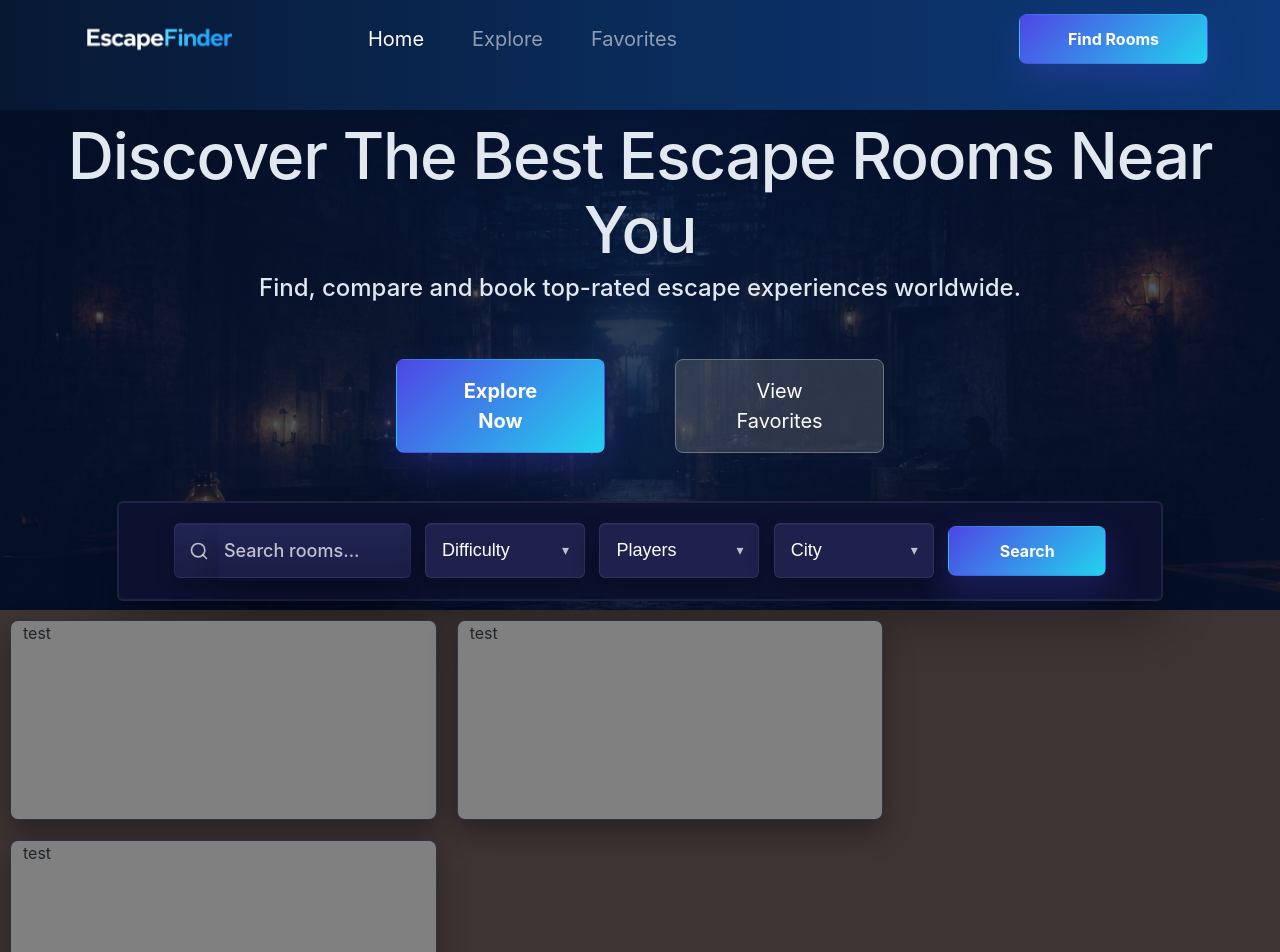
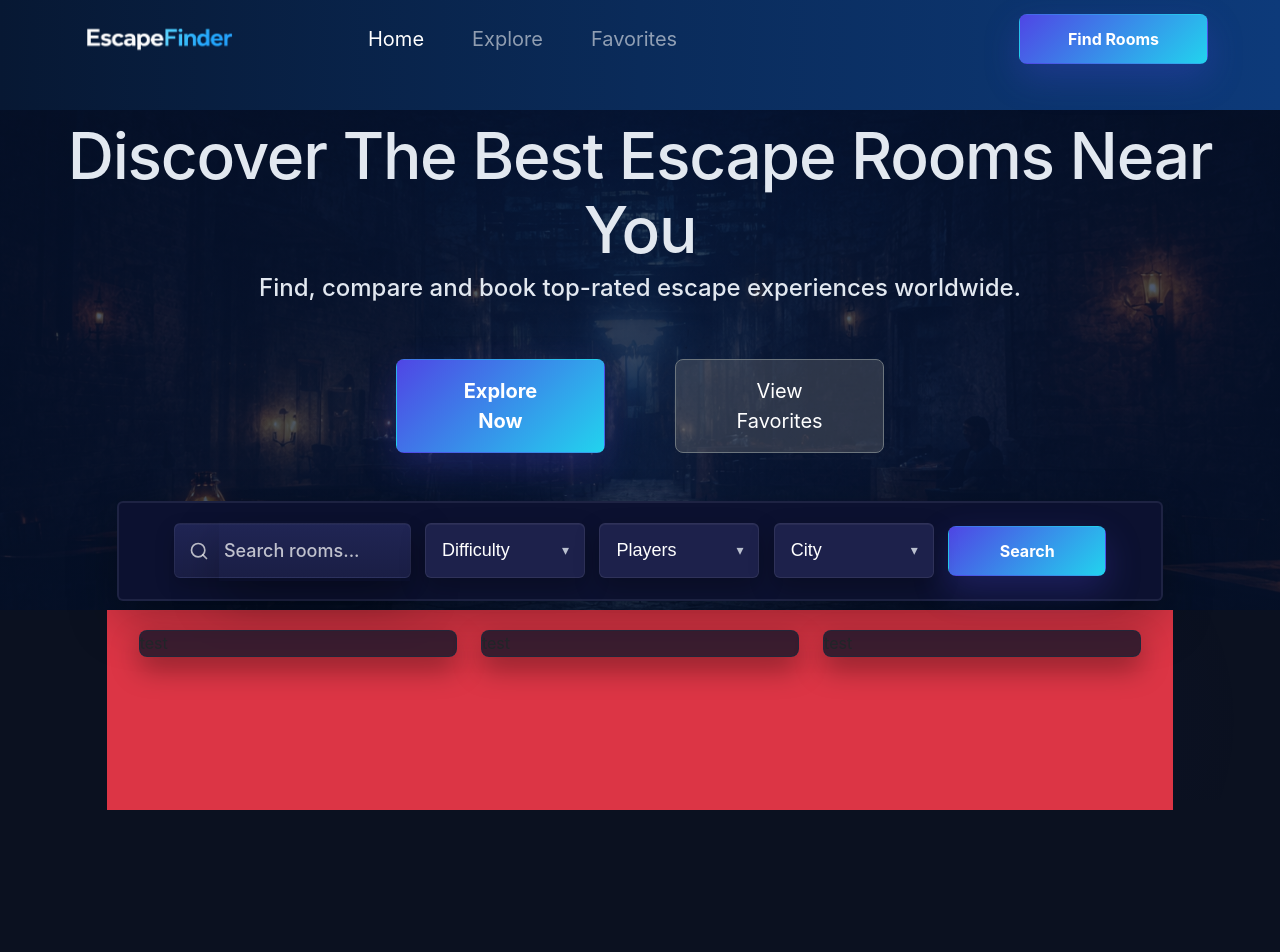
Before and after one commit to kiumars609/escape-finder, a React (Vite) app: page / in a window 1280 px wide. Shown: the top 952 px of the page. After the commit the page ends 810 px from the top, so only its background shows below. Built offline with nearby package versions, Linux system fonts and the light colour scheme.

Commit message:
Edit Card

```diff
--- /dev/null
+++ b/src/Components/Card/Card.jsx
@@ -0,0 +1,10 @@
+import React from "react";
+import "./style.css";
+
+export default function Card() {
+  return (
+    <>
+      <div className="my-card rounded-3 card">test</div>
+    </>
+  );
+}
--- /dev/null
+++ b/src/Components/Card/style.css
@@ -0,0 +1,4 @@
+.my-card {
+  background-color: gray;
+  height: 300px;
+}
--- a/src/Pages/Home/Cards/Card.jsx
+++ /dev/null
@@ -1,11 +0,0 @@
-import React from "react";
-
-export default function Card() {
-  return (
-    <>
-      <div className="col-12 col-md-4 card rounded-3">test</div>
-      <div className="col-12 col-md-4 card rounded-3">test</div>
-      <div className="col-12 col-md-4 card rounded-3">test</div>
-    </>
-  );
-}
--- a/src/Pages/Home/Cards/Cards.jsx
+++ b/src/Pages/Home/Cards/Cards.jsx
@@ -1,14 +1,17 @@
 import React from 'react'
 import "./style.css";
-import Card from './Card';
+import Card from '../../../Components/Card/Card';
 
 export default function Cards() {
   return (
     <>
-    <div className="container-fluid show-cards">
-        <div className="row">
-            <Card />
-        </div>
+    <div className="row col-12 col-md-10 mx-auto show-cards bg-danger">
+        {/* <div className="row bg-danger d-flex"> */}
+
+        {/* </div> */}
+        <div className="col-12 col-md-4"><Card /></div>
+        <div className="col-12 col-md-4"><Card /></div>
+        <div className="col-12 col-md-4"><Card /></div>
     </div>
     </>
   )
--- a/src/Pages/Home/Cards/style.css
+++ b/src/Pages/Home/Cards/style.css
@@ -1,10 +1,5 @@
 .show-cards {
-  height: 400px;
+  min-height: 200px;
   background-color: rgb(62, 52, 52);
+  padding: 20px;
 }
-
-.show-cards .card{
-    background-color: gray;
-    height: 200px;
-    margin: 10px;
-}
```
